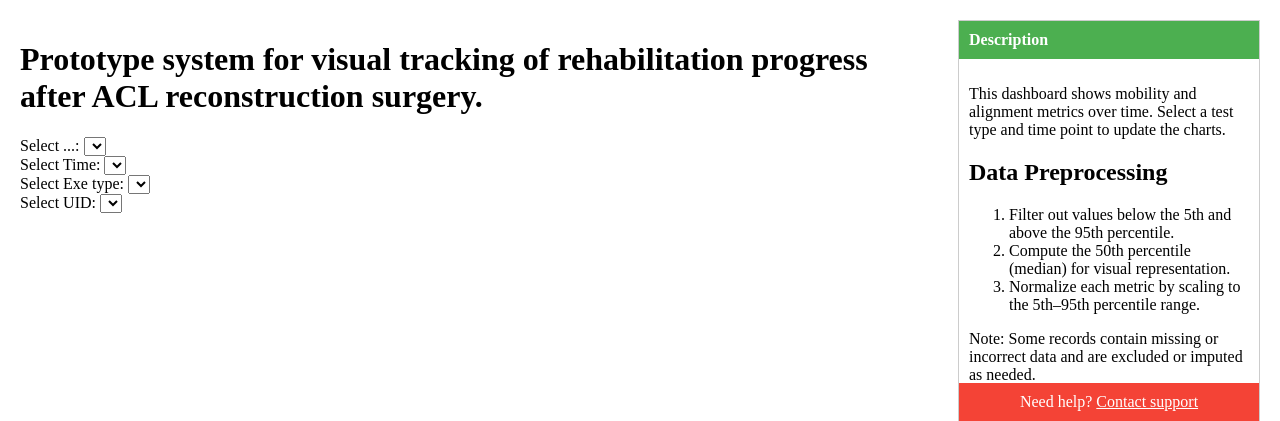
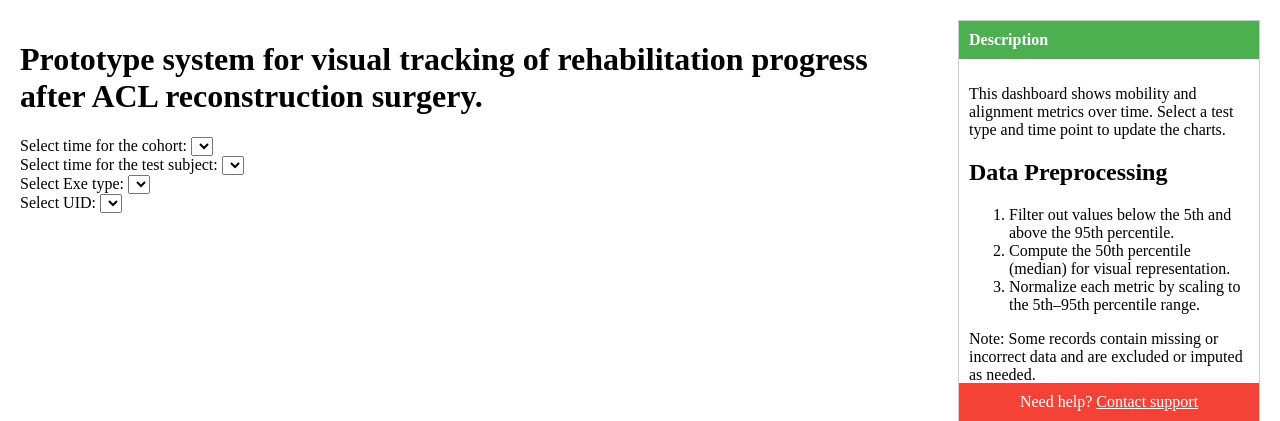
Before and after one commit to MaksimKS81/Flask_test_app, a Flask app: page / in a window 1280 px wide. Shown: the top 421 px of the page. Run offline with Flask 3, Linux system fonts and the light colour scheme; the visitor is signed in with stand-in values (Sample User, id 1); data that the repository does not hold is empty; parts of the project's set-up code (start-up, migrations or seed data) failed here and were passed over; some libraries are stand-ins or nearby versions.

Commit message:
add function for selection time separately for test subject and cohort

```diff
--- a/app.py
+++ b/app.py
@@ -158,12 +158,13 @@ google = oauth.register(
 )
 
 def func_plot(uid,
-                time_v,
+                time_subject,
+                time_cohort,
                 temp_ch_list,
                 type_of_test = 'unilateral_squat',
                 ch_type = 'mobility',
-                width=500,
-                height=500):
+                width=600,
+                height=600):
 #-------- data preprocessing ----------------
 
     global uid_list
@@ -189,7 +190,7 @@ def func_plot(uid,
 
 
         y_temp_spider = df_test[[time, *i, injure]]
-        y_temp = y_temp_spider[y_temp_spider[time] == time_v]
+        y_temp = y_temp_spider[y_temp_spider[time] == time_cohort]
 
         good_values = y_temp[y_temp[injure] == 'Left'][i[1]].values.tolist() + y_temp[y_temp[injure] == 'Right'][i[0]].values.tolist()
         good_values_ps = pd.Series(good_values)
@@ -237,7 +238,7 @@ def func_plot(uid,
     single_uid = {'Right':[], 'Left':[] }
     for ch in temp_ch_list:
         y_temp_spider = df_test[[time, *ch, injure, 'uid']]
-        y_temp = y_temp_spider[y_temp_spider[time] == time_v]
+        y_temp = y_temp_spider[y_temp_spider[time] == time_subject]
 
         # Debugging output to log the state of variables
 #        print("Processing channel:", ch)
@@ -316,12 +317,12 @@ def func_plot(uid,
         # Text annotations are actual values
         text_vals = [str(v) for v in single_uid[label]] + [str(single_uid[label][0])]
         trace = {
-            "type": "scatterpolar",
-            "r": norm_vals,
-            "theta": theta,
-            "name": f"Test subject #{uid_list.index(uid)} {label}, side",
-            "text": text_vals,
-            "textposition": "top center"
+                "type": "scatterpolar",
+                "r": norm_vals,
+                "theta": theta,
+                "name": f"Test subject #{uid_list.index(uid)} {label}, side",
+                "text": text_vals,
+                "textposition": "top center"
         }
         traces.append(trace)
     # for i, values in enumerate(values_list):
@@ -408,7 +409,7 @@ def func_plot(uid,
         "height": height,
         "showlegend": True,
         "showticklabels": False,
-        "title": f"{ch_type} results, {type_of_test}, {time_v}, Injured side: {uid_inj} "
+        "title": f"Exe. type: {type_of_test}, subject: {time_subject}, cohort: {time_cohort}, Injured side: {uid_inj}"
     }
     return {"traces": traces, "layout": layout}
 
@@ -421,7 +422,7 @@ def home():
         return '<a href="/login">Login with Google</a>'
 
 # In-memory cache for chart data
-chart_cache = {}
+chart_cache= {}
 
 @app.route("/get_chart_data", methods=["GET"])
 @login_required
@@ -431,8 +432,8 @@ def get_chart_data():
     global time_points
     global unilateral_squat_test_all
 
-    option1 = request.args.get("option1", "Option 1")
-    time_v = request.args.get("optionTime", "9 Month")
+    time_cohort = request.args.get("dropdownTimeCohort", "9 Month")
+    time_subject = request.args.get("optionTime", "9 Month")
     # uid = request.args.get("uid", uid_list[0])
     # interpret uid param as index into uid_list
     idx_str = request.args.get("uid", "0")
@@ -446,8 +447,8 @@ def get_chart_data():
 
 
     print("UID:", uid)
-    print("Time Point:", time_v)
-
+    print("Time, subject:", time_subject)
+    print("Time, cohort:", time_cohort)
 
     categories = ["Category A", "Category B", "Category C", "Category D", "Category E"]
     all_options = {
@@ -474,18 +475,18 @@ def get_chart_data():
         temp_ch_list = front_lunge_all
 
 
-    cache_key = (uid, time_v, exe_type)
+    cache_key = (uid, time_subject, time_cohort, exe_type)
     if cache_key in chart_cache:
         chart_data = chart_cache[cache_key]
     else:
-        chart_data = func_plot(uid, time_v, temp_ch_list, exe_type, width=800, height=800)
+        chart_data = func_plot(uid, time_subject, time_cohort, temp_ch_list, exe_type, width=800, height=800)
         chart_cache[cache_key] = chart_data
 
     # Return cached results for both charts
     return jsonify({
         "chart1": chart_data,
         "chart2": chart_data,
-        "options": list(all_options.keys()),
+        "options": time_points, #list(all_options.keys()),
         "timePoints": time_points,
         "exe_type": ["unilateral_squat", "bilateral_squat", "lateral_launch_all", "stork_stance_all", "step_down_all", "front_lunge_all"],
         "UID_list": list(range(len(uid_list)))
--- a/templates/home.html
+++ b/templates/home.html
@@ -77,13 +77,13 @@
 
       <!-- Dropdown for chart 1 -->
       <div>
-          <label for="dropdown1">Select ...:</label>
-          <select id="dropdown1"></select>
+          <label for="dropdownTimeCohort">Select time for the cohort:</label>
+          <select id="dropdownTimeCohort"></select>
       </div>
 
       <!-- Dropdown for chart 1 -->
       <div>
-          <label for="dropdownTime">Select Time:</label>
+          <label for="dropdownTime">Select time for the test subject:</label>
           <select id="dropdownTime"></select>
       </div>
 
@@ -135,20 +135,20 @@
   </footer>
 
   <script>
-const dropdown1 = document.getElementById("dropdown1");
+const dropdownTimeCohort = document.getElementById("dropdownTimeCohort");
 const dropdownTime = document.getElementById("dropdownTime");
 const dropdownEXE = document.getElementById("dropdownEXE");
 const dropdownUID = document.getElementById("dropdownUID");
 
 // Function to fetch data and update charts
 function updateCharts() {
-  const option1 = dropdown1.value;
+  const option1 = dropdownTimeCohort.value;
   const Time = dropdownTime.value;
   const exeType = dropdownEXE.value;
   const uid = dropdownUID.value; // Get the selected UID
 
   // Build the query string dynamically
-  const queryString = `?option1=${encodeURIComponent(option1)}&optionTime=${encodeURIComponent(Time)}&EXE=${encodeURIComponent(exeType)}&uid=${encodeURIComponent(uid)}`;
+  const queryString = `?dropdownTimeCohort=${encodeURIComponent(option1)}&optionTime=${encodeURIComponent(Time)}&EXE=${encodeURIComponent(exeType)}&uid=${encodeURIComponent(uid)}`;
 
   // Fetch data with the selected options
   fetch("/get_chart_data" + queryString)
@@ -165,23 +165,21 @@ function updateCharts() {
 fetch("/get_chart_data?option1=Option+1&option2=Option+2&time=9%20Month")
   .then(resp => resp.json())
   .then(data => {
-    // Populate dropdown1
-    data.options.forEach(opt => {
+    // Populate BOTH dropdown1 and dropdown2 with timePoints
+    data.timePoints.forEach(timePoint => {
       const optionEl1 = document.createElement("option");
-      optionEl1.value = opt;
-      optionEl1.textContent = opt;
-      dropdown1.appendChild(optionEl1);
-    });
+      optionEl1.value = timePoint;
+      optionEl1.textContent = timePoint;
+      dropdownTimeCohort.appendChild(optionEl1);
 
-    // Populate dropdown2 with timePoints
-    data.timePoints.forEach(timePoint => {
       const optionEl2 = document.createElement("option");
       optionEl2.value = timePoint;
       optionEl2.textContent = timePoint;
       dropdownTime.appendChild(optionEl2);
+
     });
 
-    // Populate EXE dropdown
+      // Populate EXE dropdown
     data.exe_type.forEach(exe => {
       const optionEXE = document.createElement("option");
       optionEXE.value = exe;
@@ -198,7 +196,7 @@ fetch("/get_chart_data?option1=Option+1&option2=Option+2&time=9%20Month")
     });
 
     // Set default values for dropdowns
-    dropdown1.value = "Option 1";
+    dropdown1.value = "6 Month";
     dropdownTime.value = "6 Month"; // Default to the first timePoint
     dropdownEXE.value = "unilateral_squat";
     dropdownUID.value = data.UID_list[0];
@@ -209,7 +207,7 @@ fetch("/get_chart_data?option1=Option+1&option2=Option+2&time=9%20Month")
   .catch(err => console.error(err));
 
 // Add event listeners to update charts when dropdowns change
-dropdown1.addEventListener("change", updateCharts);
+dropdownTimeCohort.addEventListener("change", updateCharts);
 dropdownTime.addEventListener("change", updateCharts);
 dropdownEXE.addEventListener("change", updateCharts);
 dropdownUID.addEventListener("change", updateCharts);
```
